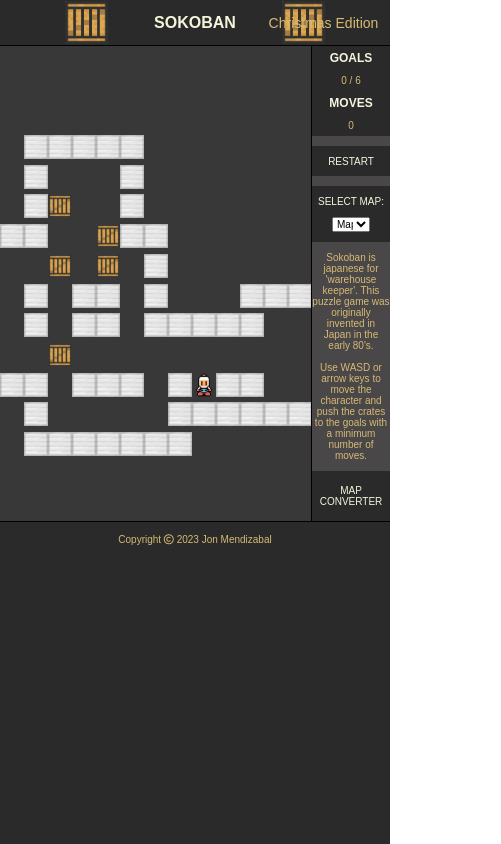
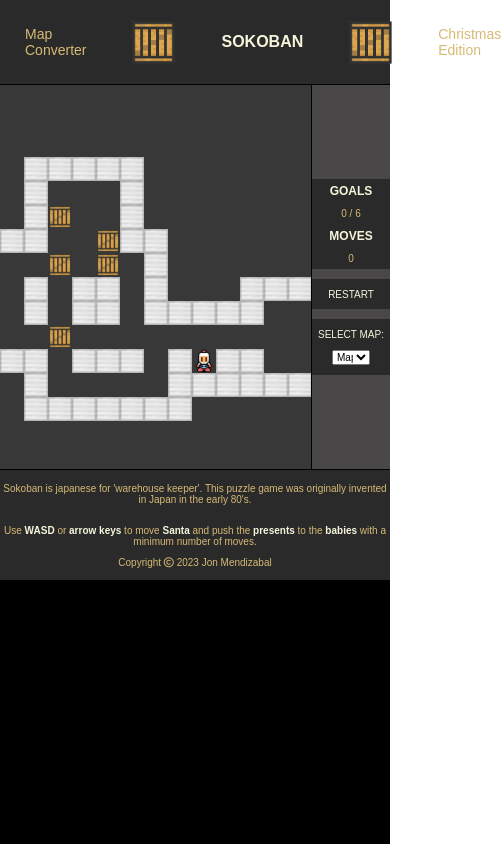
Before and after one commit to Connectslide121/Sokoban, a plain HTML site: page index.html in a window 390 px wide. Shown: the whole page, 501 px wide, since content can reach past the window. Drawn offline with Linux system fonts and the light colour scheme.

Commit message:
fix layout

```diff
--- a/index.html
+++ b/index.html
@@ -10,9 +10,12 @@
 <body>
     <div class="container">
         <div class="header">
-            <img src="images/box.png">
-            <h1>SOKOBAN</h1>
-            <img src="images/box.png">
+            <a class="converterButton" href="mapConverter.html">Map Converter</a>
+            <div class="headerMiddle">
+                <img src="images/box.png">
+                <h1>SOKOBAN</h1>
+                <img src="images/box.png">
+            </div>
             <a class="switchButton" href="https://connectslide121.github.io/Sokoban-Christmas-edition/">Christmas Edition</a>
         </div>
         <div class="main">
@@ -62,13 +65,6 @@
                         <option value="map30">Map 30</option>
                     </select>
                 </div>
-                <p class="instructions">
-                    Sokoban is japanese for 'warehouse keeper'.
-                    This puzzle game was originally invented in Japan in the early 80's. <br><br>
-                    Use WASD or arrow keys to move the character and push the crates to the goals with a minimum number of moves.
-                </p>
-                <a class="converterButton" href="mapConverter.html">MAP CONVERTER</a>
-
             </div>
             <div id="gameCompleteMessage">
                 <h2>Well done!</h2>
@@ -78,6 +74,11 @@
             </div>
         </div>
         <div class="footer">
+            <p class="context">Sokoban is japanese for 'warehouse keeper'. This puzzle game was originally invented in Japan in the early 80's.
+            </p>
+            <p class="instructions">
+                Use <span>WASD</span> or <span>arrow keys</span> to move <span>Santa</span> and push the <span>presents</span> to the <span>babies</span> with a minimum number of moves.
+            </p>
             <p>Copyright <i class="fa-regular fa-copyright"></i> 2023 Jon Mendizabal</p>
         </div>
     </div>
--- a/style.css
+++ b/style.css
@@ -10,7 +10,11 @@ body{
     color: #d7ba75;
     padding: 0 10%;
     background: black;
-    height: 100vh;
+    min-height: 100vh;
+}
+
+p{
+    margin: 0;
 }
 
 h1{
@@ -20,14 +24,32 @@ h1{
 h2{
     color: beige;
     font-size: 22px;
+    margin: 0 0 10px;
 }
 
 .header{
-    justify-content: center;
+    justify-content: space-between;
     align-items: center;
     background: #2a2a2a;
     display: flex;
     border-bottom: solid 1px black;
+    height: 10vh;
+}
+
+.converterButton{
+    text-decoration: none;
+    color: #d7ba75;
+    margin-left: 25px;
+}
+
+.converterButton:hover{
+    text-decoration: underline;
+}
+
+.headerMiddle{
+    display: flex;
+    flex-direction: row;
+    align-items: center;
 }
 
 .header img{
@@ -37,10 +59,9 @@ h2{
 }
 
 .switchButton{
-    position: absolute;
-    right: 12%;
     text-decoration: none;
     color: #d7ba75;
+    margin-right: 25px;
 }
 
 .switchButton:hover{
@@ -113,14 +134,6 @@ h2{
     padding-bottom: 20px;
 }
 
-h2{
-    margin: 0 0 10px;
-}
-
-p{
-    margin: 0;
-}
-
 .restart{
     margin-top: 20px;
     height: 50px;
@@ -160,41 +173,28 @@ p{
     text-align: center;
 }
 
-.instructions{
-    margin-top: 20px;
+.footer{
+    display: flex;
+    flex-direction: column;
+    width: 100%;
+    min-height: 100px;
+    justify-content: center;
+    align-items: center;
+    text-align: center;
+    background: #2a2a2a;
+    border-top: solid 1px black;
+    padding: 5px 0;
 }
 
-.converterButton{
-    margin-top: 20px;
-    padding: 20px 0;
-    font-size: 18px;
-    background-color: #2a2a2a;
-    color: beige;
-    cursor: pointer;
-    border: none;
-    text-decoration: none;
+.footer p{
+    padding: 5px 0;
 }
 
-.converterButton:hover{
-    background: #383838;
-    font-size: 20px;
-    padding: 19px 0;
+.footer span{
+    color: beige;
+    font-weight: bold;
 }
 
-.converterButton:active{
-    background: #302e2e ;
-    font-size: 19px;
-}
-
-
-.footer{
-    width: 100%;
-    height: 100%;
-    text-align: center;
-    padding: 3% 0;
-    background: #2a2a2a;
-    border-top: solid 1px black;
-}
 
 .inactiveGameComplete{
     display: none;
@@ -292,7 +292,10 @@ p{
     }
 
     .switchButton{
-        right: 3%;
+        font-size: 14px;
+    }
+
+    .converterButton{
         font-size: 14px;
     }
 
@@ -344,21 +347,6 @@ p{
 
     .instructions{
         margin-top: 20px;
-    }
-
-    .converterButton{
-        margin-top: 20px;
-        padding: 14px 0;
-        font-size: 12px;
-    }
-
-    .converterButton:hover{
-        font-size: 14px;
-        padding: 13px 0;
-    }
-
-    .converterButton:active{
-        font-size: 14px;
     }
 
     .activeGameComplete{
@@ -465,21 +453,6 @@ p{
         margin-top: 10px;
     }
 
-    .converterButton{
-        margin-top: 10px;
-        padding: 14px 0;
-        font-size: 10px;
-    }
-
-    .converterButton:hover{
-        font-size: 12px;
-        padding: 12.5px 0;
-    }
-
-    .converterButton:active{
-        font-size: 12px;
-    }
-
     .activeGameComplete{
         top: 15%;
         right: 40%;
```
